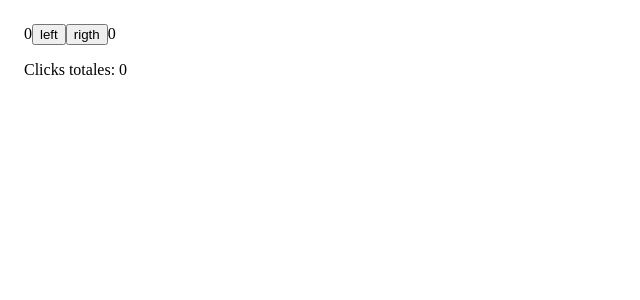
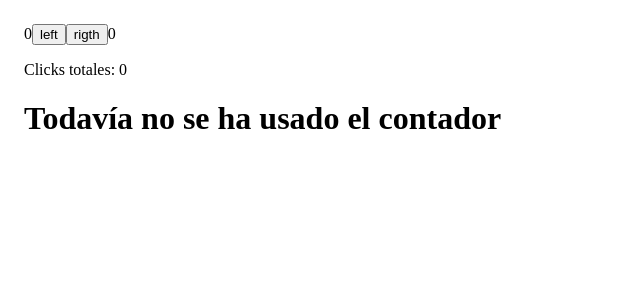
Before and after one commit to gleon38/JavaScript-bootcamp, a React (Create React App) app in the folder part3-react/: page / in a window 1280 px wide. Shown: the top 300 px of the page, without its empty margins (0-640 px from the left). Built offline with nearby package versions, Linux system fonts and the light colour scheme.

Commit message:
conditional render

```diff
--- a/part3-react/src/index.js
+++ b/part3-react/src/index.js
@@ -1,6 +1,14 @@
 import { useState } from "react";
 import reactDom from "react-dom";
 import "./styles.css";
+
+const WarningNotUsed = () => {
+    return <h1>Todavía no se ha usado el contador</h1>
+}
+
+const ListOfClicks = ({clicks}) => {
+    return <p>{clicks.join(", ")}</p>
+}
 
 const App = () => {
     // const [left, setLeft] = useState(0)
@@ -45,7 +53,10 @@
             </button>
             {counters.right}
             <p>Clicks totales: {clicks.length}</p>
-            {clicks.join(", ")}
+            {clicks.length === 0
+                ? <WarningNotUsed />
+                : <ListOfClicks clicks = {clicks} />
+            }
         </div>
     )
 }
```
